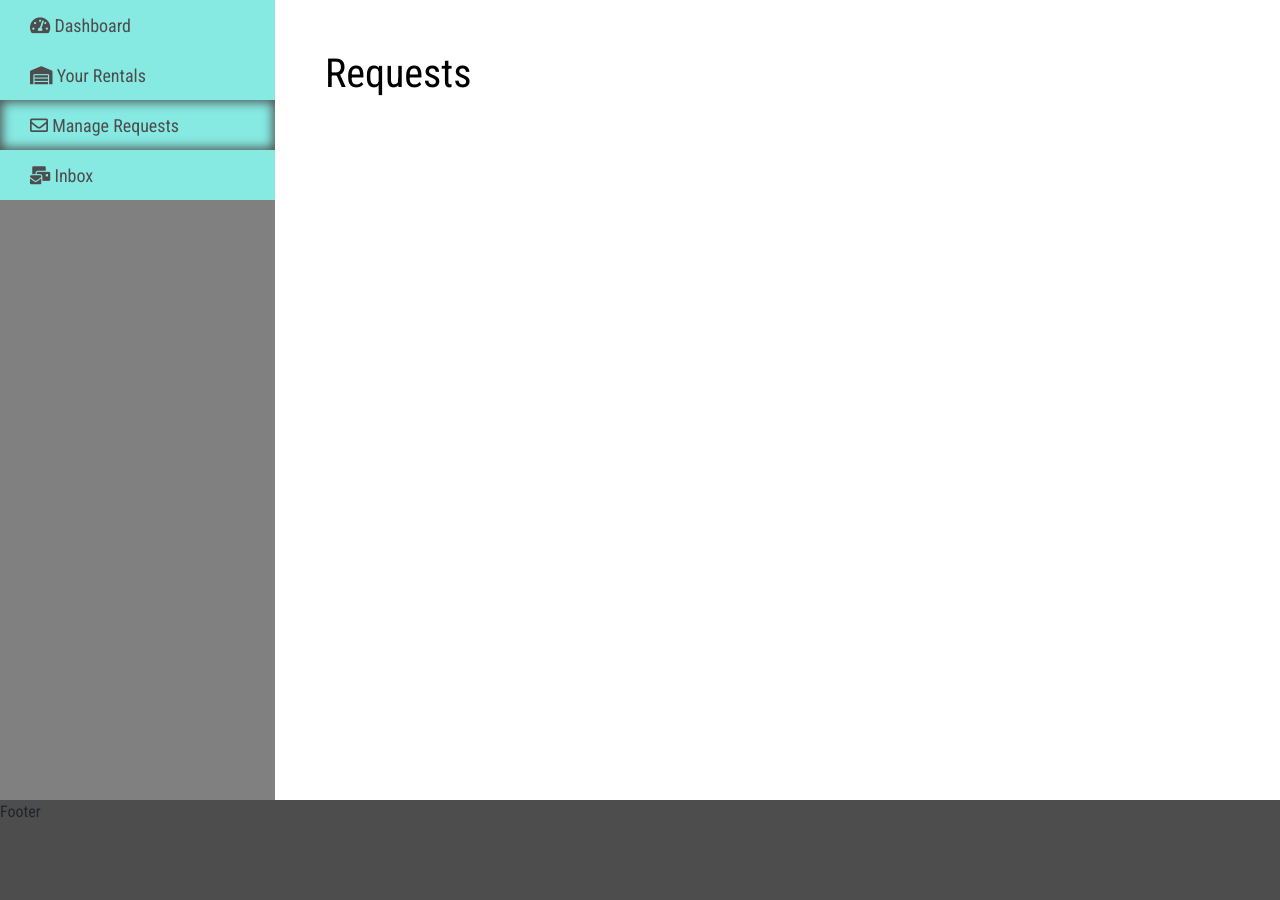
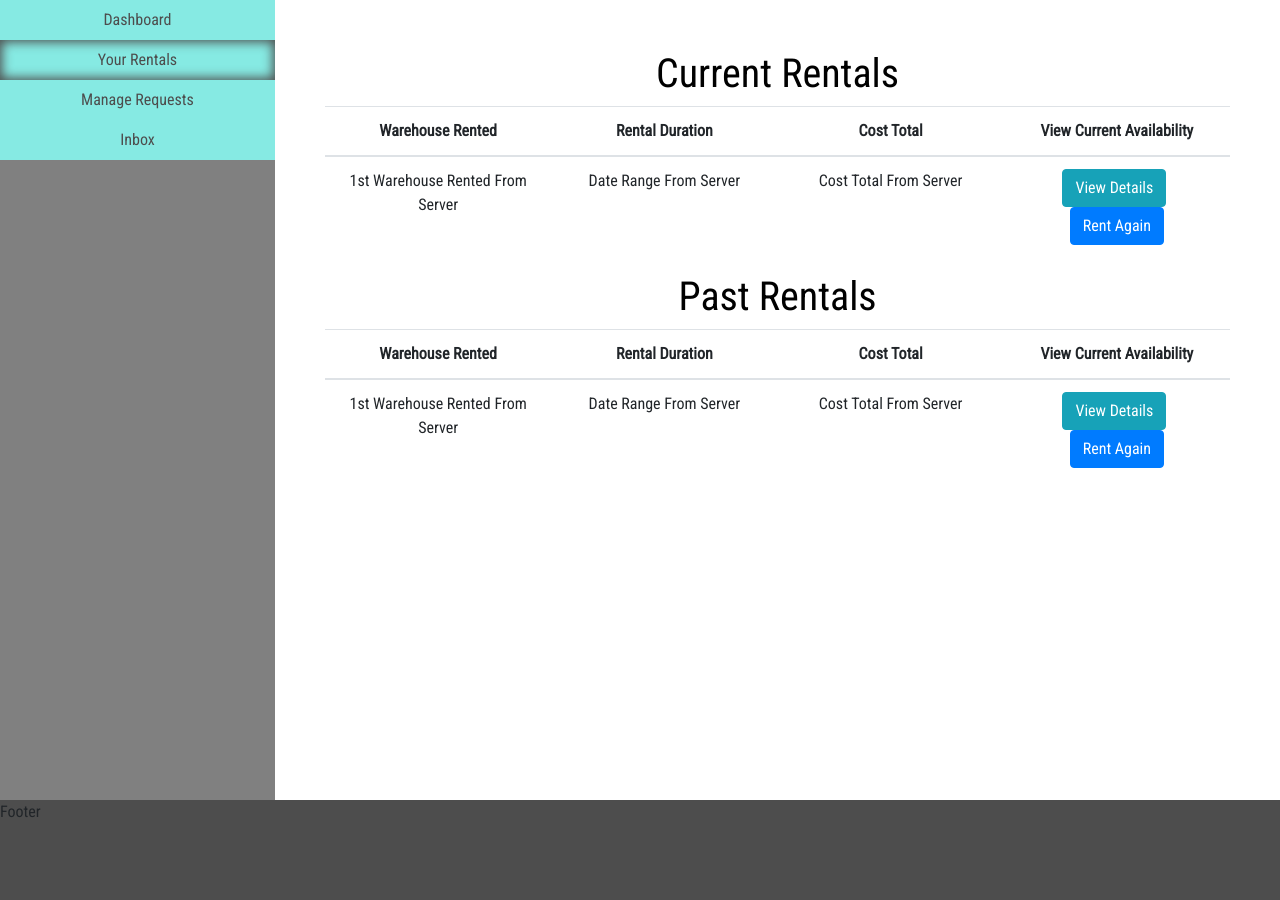
Before and after one commit to delta97/WhereHouse, a PHP site: page /lessee/tester.html in a window 1280 px wide. Shown: the part 75-975 px from the top of the page. Run offline with PHP 8.4, Linux system fonts and the light colour scheme; some libraries are stand-ins or nearby versions.

Commit message:
serverconnect.php added, submit_lessee_registration.php

```diff
--- a/home/registration/lessee-registration.php
+++ b/home/registration/lessee-registration.php
@@ -175,7 +175,7 @@
 								</div>
 								<div class="form-row form-spacing">
 									<div class="col-auto">
-										<button action="validation()" id="form-submit-btn" type="submit" class="btn btn-submit">Submit</button>
+										<button onclick="../../PHP/submit_lessee_registration.php" id="form-submit-btn" type="submit" class="btn btn-submit">Submit</button>
 									</div>
 								</div>
 							</form>
--- a/lessee/tester.html
+++ b/lessee/tester.html
@@ -24,21 +24,13 @@
 
 		<!-- Link to the style sheet -->
 		<link rel="stylesheet" href="../style.css">
-
-		<!-- javascript click functions -->
-		<script src="../javascript/click_functions.js"></script>
-
-		<!-- font awesome icons -->
-		<link rel="stylesheet" href="https://use.fontawesome.com/releases/v5.5.0/css/all.css" integrity="sha384-B4dIYHKNBt8Bc12p+WXckhzcICo0wtJAoU8YZTY5qE0Id1GSseTk6S+L3BlXeVIU" crossorigin="anonymous">
-
-
 	</head>
 	<body>
 		<div class="flexbox-wrapper">
 			<div class="header">
 				<div class="flex-logo">
 					<span><a href="../index.php"><img class="logo" src="../images/logo.png"></a></span>
-					<span class="logo-text"><a href="index.php">WhereHouse</a></span>
+					<span class="logo-text"><a href="../index.php">WhereHouse</a></span>
 				</div>
 				<div class="flex-logo">
 					<span class="header-username">Doe, John</span>
@@ -48,41 +40,179 @@
 			<div class="body dashboard-flex">
 				<div class="sidebar">
 					<div id="dashboard-btn" class="sidebar-btn">
-						<span class="sidebar-btn-text"><i class="fas fa-tachometer-alt"></i> Dashboard</span>
+						<span class="sidebar-btn-text">Dashboard</span>
 					</div>
-					<div id="rentals-btn" class="sidebar-btn">
-						<span class="sidebar-btn-text"><i class="fas fa-warehouse"></i> Your Rentals</span>
+					<div id="rentals-btn" class="sidebar-btn active-btn">
+						<span class="sidebar-btn-text">Your Rentals</span>
 					</div>
-					<div id="requests-btn" class="sidebar-btn active-btn">
-						<span class="sidebar-btn-text"><i class="far fa-envelope"></i> Manage Requests</span>
+					<div id="requests-btn" class="sidebar-btn">
+						<span class="sidebar-btn-text">Manage Requests</span>
 					</div>
 					<div id="inbox-btn" class="sidebar-btn">
-						<span class="sidebar-btn-text"><i class="fas fa-mail-bulk"></i> Inbox</span>
+						<span class="sidebar-btn-text">Inbox</span>
 					</div>
 				</div>
 				<div class="page-content">
-					<h1>Requests</h1>
+					<div class="current-rentals">
+						<h1 style="text-align: center;">Current Rentals</h1>
+						<table id="current-rentals-table" class="table">
+							<thead>
+								<tr>
+									<th style="width: 25%" class="text-center" scope="col">
+										Warehouse Rented
+									</th>
+									<th style="width: 25%" class="text-center" scope="col">
+										Rental Duration
+									</th>
+									<th style="width: 25%" class="text-center" scope="col">
+										Cost Total
+									</th>
+									<th style="width: 25%" class="text-center" scope="col">
+										View Current Availability
+									</th>
+								</tr>
+							</thead>
+							<tbody>
+								<tr>
+									<td style="width: 25%" class="text-center">
+										1st Warehouse Rented From Server
+									</td>
+									<td style="width: 25%" class="text-center">
+										Date Range From Server
+									</td>
+									<td style="width: 25%" class="text-center">
+										Cost Total From Server
+									</td>
+									<td style="width: 25%" class="text-center">
+										<button data-toggle="modal" data-target="#rental-view-details" style="margin-right: 5px" class="btn btn-info">View Details</button>
+										<button data-toggle="modal" data-target="#rent-again" class="btn btn-primary">Rent Again</button>
+									</td>
+								</tr>
+							</tbody>
+						</table>
 
+
+					</div>
+
+					<!-- <?php
+						//query the open rental contracts
+						//if query returns number of results equal to zero then do the following:
+
+						//echo "Oh no, you don't have any current rentals! You can fix that by searching for a warehouse to rent on our <a href="searchpage.html">search page</a>."
+					?> -->
+					<div class="past-rentals">
+						<h1 style="text-align: center;">Past Rentals</h1>
+						<table id="past-rentals-table" class="table">
+							<thead>
+								<tr>
+									<th style="width: 25%" class="text-center" scope="col">
+										Warehouse Rented
+									</th>
+									<th style="width: 25%" class="text-center" scope="col">
+										Rental Duration
+									</th>
+									<th style="width: 25%" class="text-center" scope="col">
+										Cost Total
+									</th>
+									<th style="width: 25%" class="text-center" scope="col">
+										View Current Availability
+									</th>
+								</tr>
+							</thead>
+							<tbody>
+								<tr>
+									<td style="width: 25%" class="text-center">
+										1st Warehouse Rented From Server
+									</td>
+									<td style="width: 25%" class="text-center">
+										Date Range From Server
+									</td>
+									<td style="width: 25%" class="text-center">
+										Cost Total From Server
+									</td>
+									<td style="width: 25%" class="text-center">
+										<button data-toggle="modal" data-target="#rental-view-details" style="margin-right: 5px" class="btn btn-info">View Details</button>
+										<button data-toggle="modal" data-target="#rent-again" class="btn btn-primary">Rent Again</button>
+									</td>
+								</tr>
+							</tbody>
+						</table>
+					</div>
+					<!-- <?php
+						//query the history of the user for ALL rentals over time
+						//display results in a table
+
+						//on click for each result, toggle a modal that displays the information surrounding a particular rental
+
+						//possible feature if there is time: add a print to pdf button that prints and downloads a pdf of the rental in question
+
+						//fields to include in modal: warehouse rented, duration, final cost, rating the user gave the warehouse, average rating for the warehouse, search for this result again button
+					?> -->
 				</div>
 			</div>
+
+			<!-- Rental View Details Modal - Pops up on clicking one of the past or current rentals -->
+			<div class="modal fade" id="rental-view-details" tabindex="-1" role="dialog" aria-labelledby="rental-view-details" aria-hidden="true">
+				<div class="modal-dialog modal-dialog-centered flex-center" role="document">
+					<div class="modal-content edit-info-modal">
+						<div class="modal-header">
+							<h3 class="modal-title" id="registration-modal-title">Rental Details</h3>
+							<button type="button" class="close" data-dismiss="modal" aria-label="Close">
+								<span aria-hidden="true">&times;</span>
+							</button>
+						</div>
+						<div class="modal-body">
+
+						</div>
+						<div class="modal-footer">
+							<button type="button" data-dismiss="modal" data-toggle="modal" data-target="#rent-again" class="btn btn-info">Rent Again</button>
+							<button type="button" class="btn btn-close" data-dismiss="modal">Close</button>
+						</div>
+					</div>
+				</div>
+			</div>
+
+
+			<!-- Rent Again Modal -->
+			<div class="modal fade" id="rent-again" tabindex="-1" role="dialog" aria-labelledby="rent-again" aria-hidden="true">
+				<div class="modal-dialog modal-dialog-centered flex-center" role="document">
+					<div class="modal-content edit-info-modal">
+						<div class="modal-header">
+							<h3 class="modal-title" id="registration-modal-title">Rent Again</h3>
+							<button type="button" class="close" data-dismiss="modal" aria-label="Close">
+								<span aria-hidden="true">&times;</span>
+							</button>
+						</div>
+						<div class="modal-body">
+
+						</div>
+						<div class="modal-footer">
+							<button type="button" class="btn btn-close" data-dismiss="modal">Close</button>
+						</div>
+					</div>
+				</div>
+			</div>
+
+
+		</div>
 		</div>
 		<div class="footer">Footer</div>
 	</body>
 
 	<script type="text/javascript">
-		$("#dashboard-btn").click(function() {
+		$("#dashboard-btn").click(function(event) {
 			window.location = "dashboard.php";
 		});
-		$("#rentals-btn").click(function() {
+		$("#rentals-btn").click(function(event) {
 			window.location = "rentals.php";
 		});
-		$("#requests-btn").click(function() {
+		$("#requests-btn").click(function(event) {
 			window.location = "requests.php";
 		});
-		$("#inbox-btn").click(function() {
+		$("#inbox-btn").click(function(event) {
 			window.location = "inbox.php";
 		});
-		$(".logout-button").click(function() {
+		$(".logout-button").click(function(event) {
 			window.location = "../index.php";
 		});
 	</script>
--- a/style.css
+++ b/style.css
@@ -343,17 +343,13 @@ h1 {
 	display: flex;
 	align-self: center;
 	width: 100%;
-	height: 50px;
+	height: 40px;
 	background-color: #86eae3;
 	color: #4d4d4d;
 	padding: 5px;
-	padding-left: 30px;
-	justify-content: flex-start;
+	justify-content: center;
 	align-content: center;
 	cursor: pointer;
-	font-size: 18px;
-
-
 }
 
 .sidebar-btn:hover {
```
Also changed, not shown: PHP/serverconnect.php (+6 -11 lines), PHP/submit_lessee_registration.php (added, +37 -0 lines), lessee/dashboard.php (+5 -4 lines), lessee/inbox.php (+4 -4 lines), lessee/rentals.php (+4 -4 lines), lessee/requests.php (+4 -10 lines), serverconnect.php (added, +31 -0 lines).
